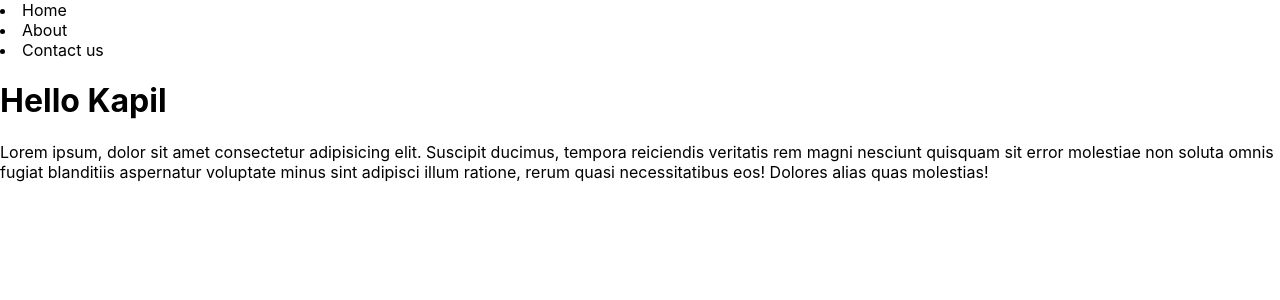
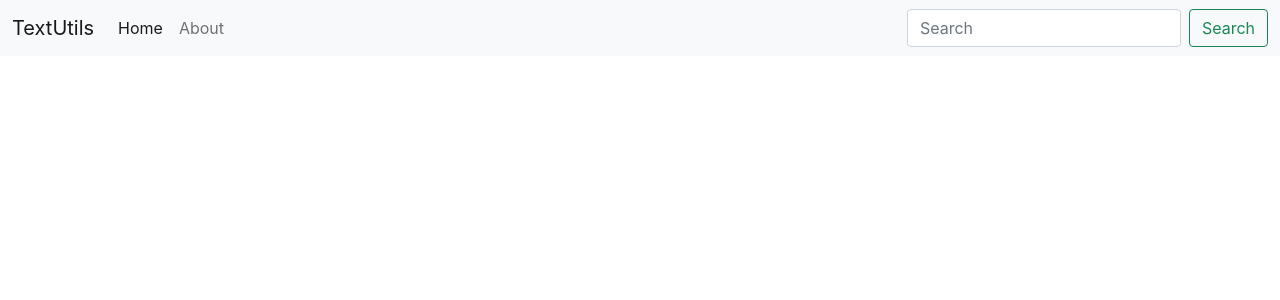
Before and after one commit to kapil551/ReactJs-Code-with-harry, a React (Create React App) app in the folder my-app/: page / in a window 1280 px wide. Shown: the top 300 px of the page. Built offline with nearby package versions, Linux system fonts and the light colour scheme.

Commit message:
lecture-5 adding Bootstrap to my react app

```diff
--- a/my-app/public/index.html
+++ b/my-app/public/index.html
@@ -24,7 +24,13 @@
       work correctly both with client-side routing and a non-root public URL.
       Learn how to configure a non-root public URL by running `npm run build`.
     -->
-    <title>React App</title>
+
+    <!-- Adding BootStrap CSS to the react app -->
+    <!-- Bootstrap CSS -->
+    <link href="https://cdn.jsdelivr.net/npm/bootstrap@5.1.0/dist/css/bootstrap.min.css" rel="stylesheet"
+        integrity="sha384-KyZXEAg3QhqLMpG8r+8fhAXLRk2vvoC2f3B09zVXn8CA5QIVfZOJ3BCsw2P0p/We" crossorigin="anonymous">
+
+     <title>React App</title>
   </head>
   <body>
     <noscript>You need to enable JavaScript to run this app.</noscript>
@@ -39,5 +45,11 @@
       To begin the development, run `npm start` or `yarn start`.
       To create a production bundle, use `npm run build` or `yarn build`.
     -->
+
+    <!-- adding BootStrap.js to the react app -->
+    <!-- Option 1: Bootstrap Bundle with Popper -->
+    <script src="https://cdn.jsdelivr.net/npm/bootstrap@5.1.0/dist/js/bootstrap.bundle.min.js"
+        integrity="sha384-U1DAWAznBHeqEIlVSCgzq+c9gqGAJn5c/t99JyeKa9xxaYpSvHU5awsuZVVFIhvj" crossorigin="anonymous"></script>
+
   </body>
 </html>
--- a/my-app/src/App.js
+++ b/my-app/src/App.js
@@ -7,8 +7,6 @@
   https://reactjs.org/docs/introducing-jsx.html
 */
 
-let name = "Kapil";
-
 function App() {
   return (
 
@@ -16,20 +14,32 @@
     <div className="App">
 
       {/* Navbar Component of our react application */}
-      <nav>
-        <li>Home</li>
-        <li>About</li>
-        <li>Contact us</li>
+
+      {/* Added Bootstrap Component ==> Navbar */}
+      <nav className="navbar navbar-expand-lg navbar-light bg-light">
+        <div className="container-fluid">
+          <a className="navbar-brand" href="/">TextUtils</a>
+          <button className="navbar-toggler" type="button" data-bs-toggle="collapse" data-bs-target="#navbarSupportedContent" aria-controls="navbarSupportedContent" aria-expanded="false" aria-label="Toggle navigation">
+            <span className="navbar-toggler-icon"></span>
+          </button>
+          <div className="collapse navbar-collapse" id="navbarSupportedContent">
+            <ul className="navbar-nav me-auto mb-2 mb-lg-0">
+
+              <li className="nav-item">
+                <a className="nav-link active" aria-current="page" href="/">Home</a>
+              </li>
+              <li className="nav-item">
+                <a className="nav-link" href="/">About</a>
+              </li>
+
+            </ul>
+            <form className="d-flex">
+              <input className="form-control me-2" type="search" placeholder="Search" aria-label="Search" />
+              <button className="btn btn-outline-success" type="submit">Search</button>
+            </form>
+          </div>
+        </div>
       </nav>
-
-      <div className="container">
-
-        {/* Embedding expressions in JSX */}
-        <h1> Hello {name} </h1>
-
-        <p>Lorem ipsum, dolor sit amet consectetur adipisicing elit. Suscipit ducimus, tempora reiciendis veritatis rem magni nesciunt quisquam sit error molestiae non soluta omnis fugiat blanditiis aspernatur voluptate minus sint adipisci illum ratione, rerum quasi necessitatibus eos! Dolores alias quas molestias!</p>
-
-      </div>
 
     </div>
   );
```
Also changed, not shown: 2 other files (tests, documents, lock files or other folders).
